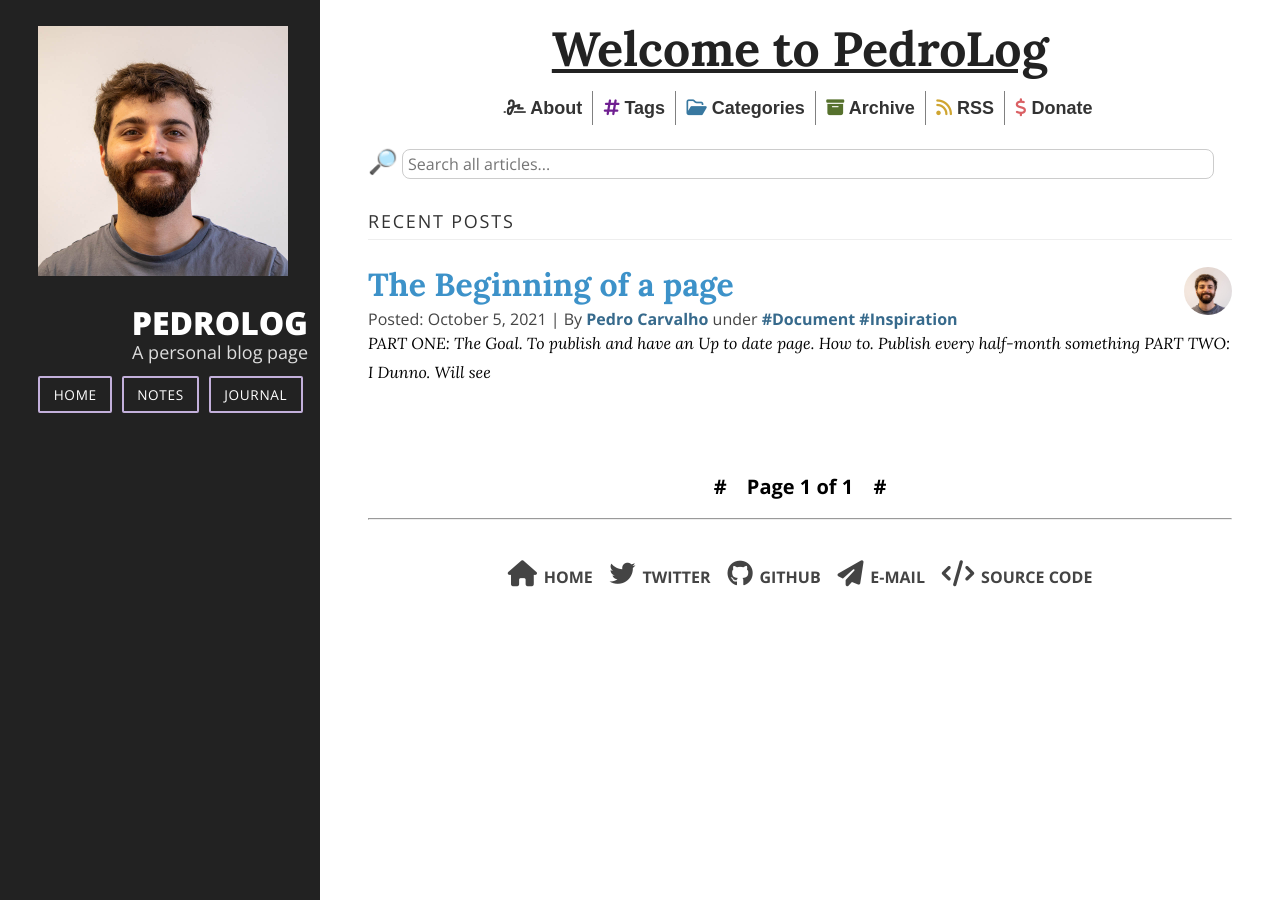
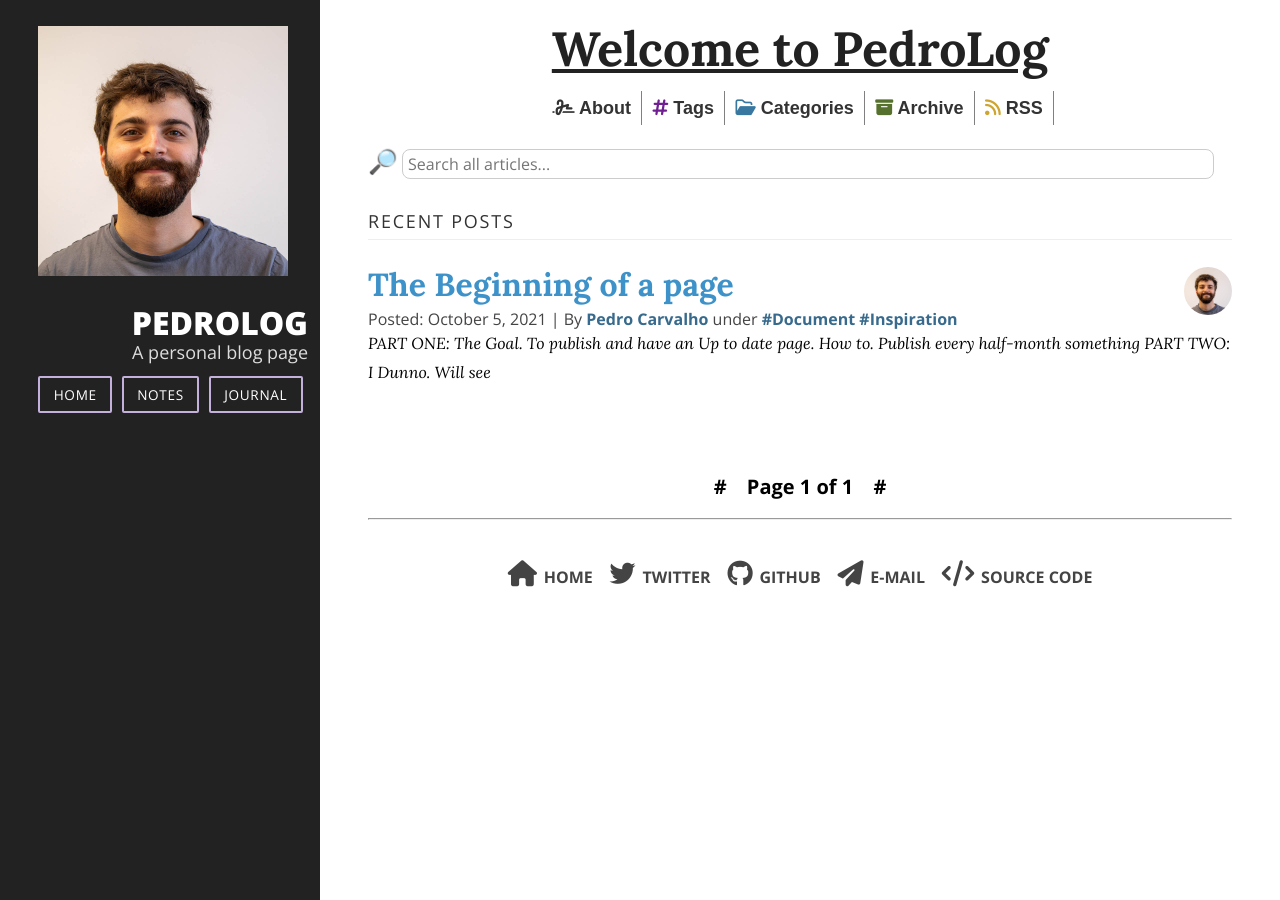
Before and after one commit to prfdecarvalho/prfdecarvalho.github.io, a Jekyll site: the page built from index.html, in a window 1280 px wide. Built offline with Jekyll 4.4.1, drawn with Linux system fonts in a browser that asks for light colours; nearby versions of some CDN libraries; the list of posts is cut into pages by our own code.

Commit message:
fix 1.1.2

```diff
--- a/_includes/links.html
+++ b/_includes/links.html
@@ -29,10 +29,4 @@
             RSS
         </a>
     </div>
-    <div class="donate">
-        <a href="{{ site.donate_link }}">
-            <i class="fas fa-dollar-sign"></i>
-            Donate
-        </a>
-    </div>
 </div>
--- a/assets/main.css
+++ b/assets/main.css
@@ -454,10 +454,6 @@ footer ul {
   margin-top: 10px;
 }
 
-.donate a {
-  border-right: 0;
-}
-
 .menu a:hover {
   background-color: #eee;
   color: #000;
@@ -468,8 +464,7 @@ footer ul {
 .categories,
 .archive,
 .rss,
-.projects,
-.donate {
+.projects{
   display: inline-block;
 }
 
@@ -493,9 +488,6 @@ footer ul {
   color: #cfa531;
 }
 
-.donate i {
-  color: #da6064;
-}
 
 /* SEARCH */
 
```
